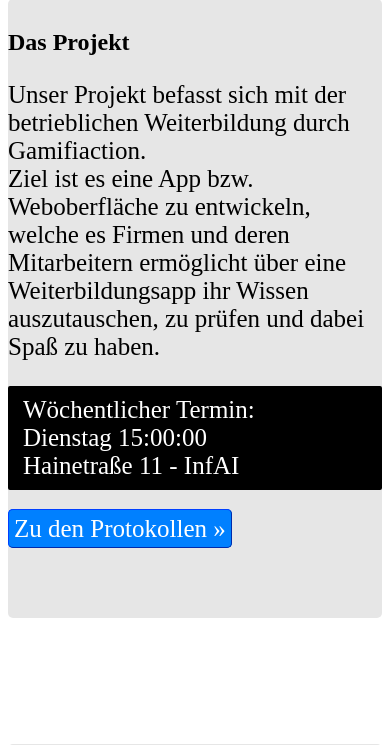
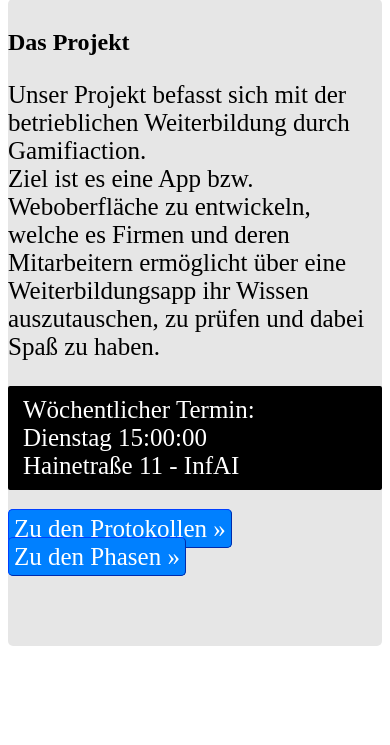
Before and after one commit to ch-schlecht/cz17a, a PHP site: page /projekt.php in a window 390 px wide. Shown: the part 128-873 px from the top of the page. Run offline with PHP 8.4, Linux system fonts and the light colour scheme; some libraries are stand-ins or nearby versions.

Commit message:
fixed mobile phasen

```diff
--- a/public_html/projekt.php
+++ b/public_html/projekt.php
@@ -45,6 +45,7 @@ include 'header.inc.php';
             <!-- links to under-categoris of project -->
             <p>
             <a href="protokolle.php" role="button">Zu den Protokollen &raquo;</a>
+            <a href="phasen.php" role="button">Zu den Phasen &raquo;</a>
            </p>
         </article>
 
```
